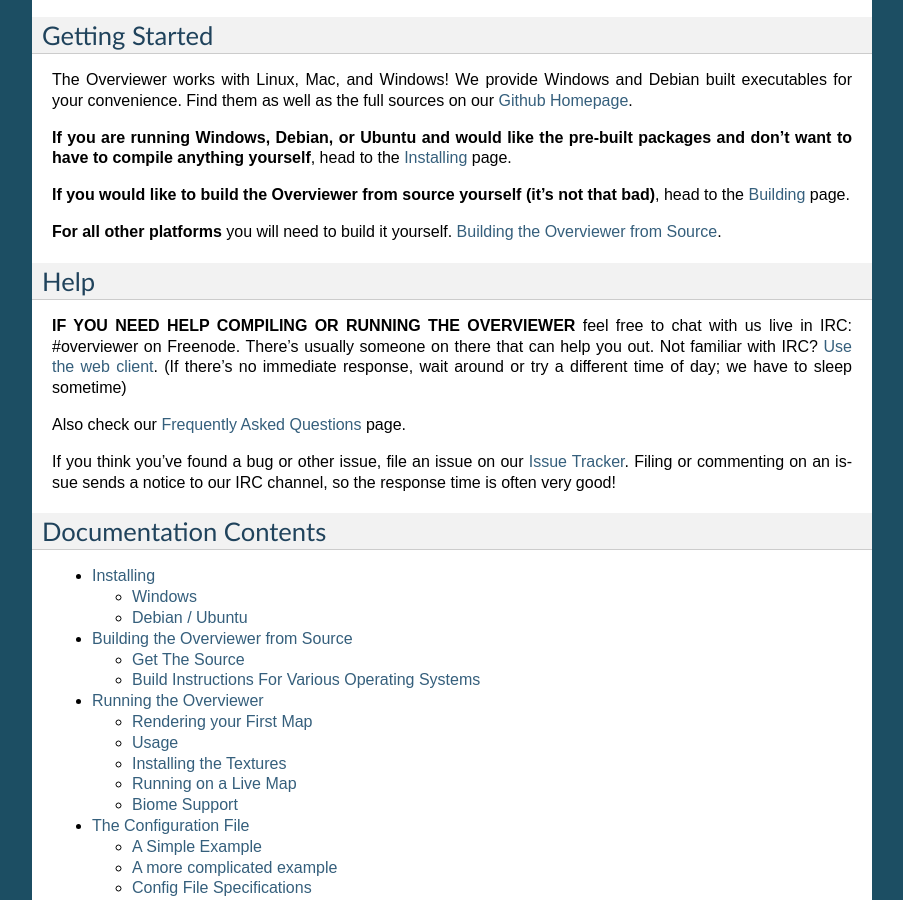
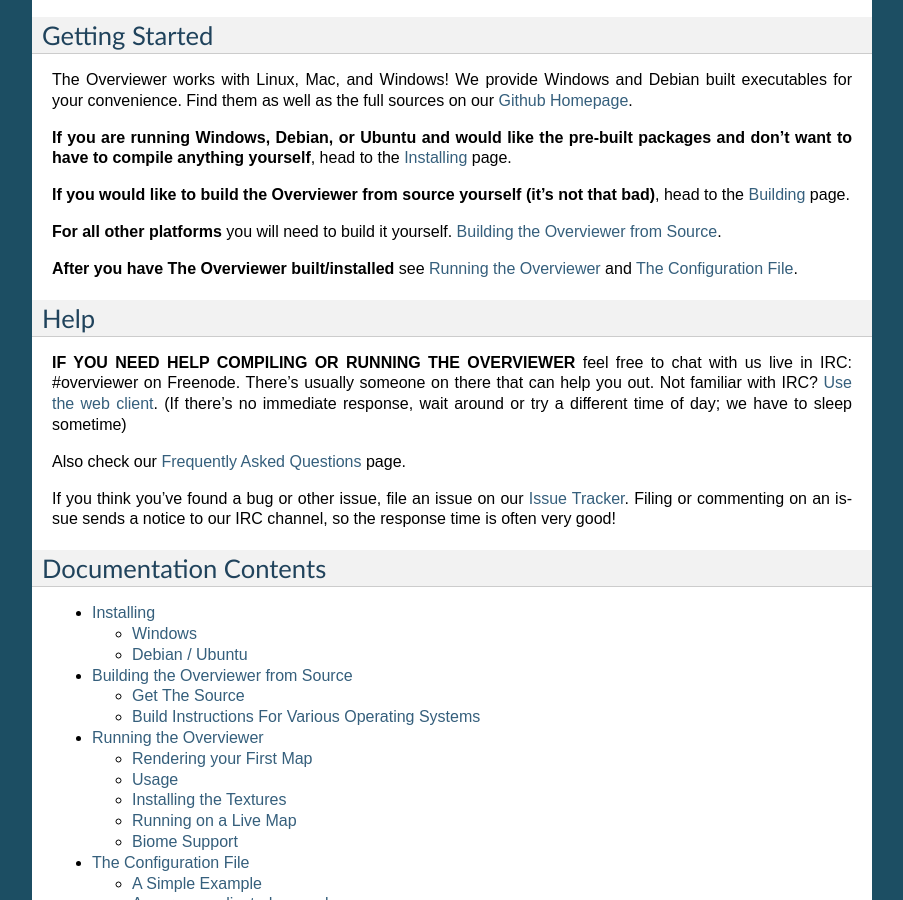
Before and after one commit to overviewer/Minecraft-Overviewer, a Sphinx documentation site: the page built from docs/index.rst, in a window 1280 px wide and 900 px high, scrolled down 1945 px. Shown: the whole window, without its empty margins (198-1101 px from the left). Built offline with Sphinx 7.4.7, drawn with Linux system fonts in a browser that asks for light colours.

Commit message:
added a docs link under getting started to the running and config pages

```diff
--- a/docs/index.rst
+++ b/docs/index.rst
@@ -115,6 +115,9 @@
 **For all other platforms** you will need to build it yourself.
 :doc:`building`.
 
+**After you have The Overviewer built/installed** see :doc:`running` and
+:doc:`config`.
+
 .. _help:
 
 Help
```
